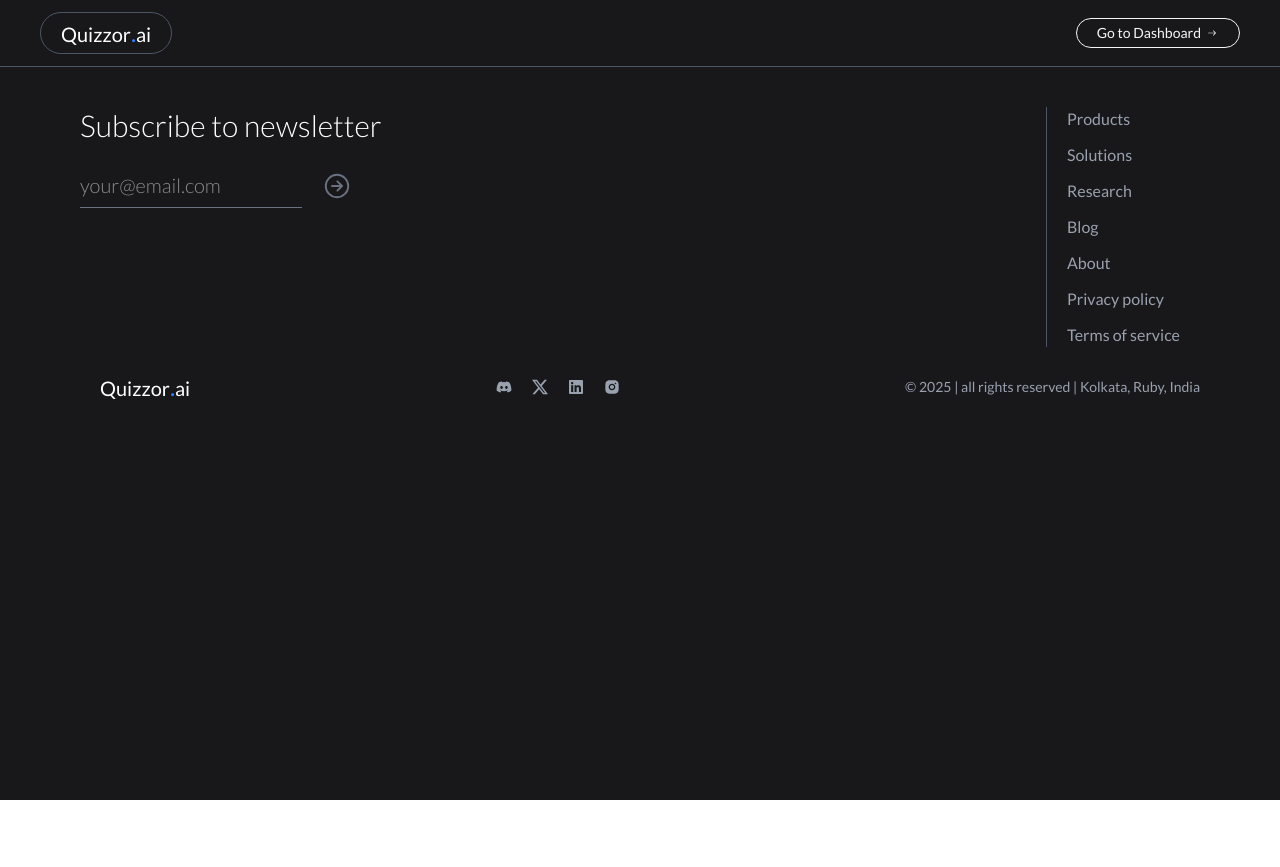
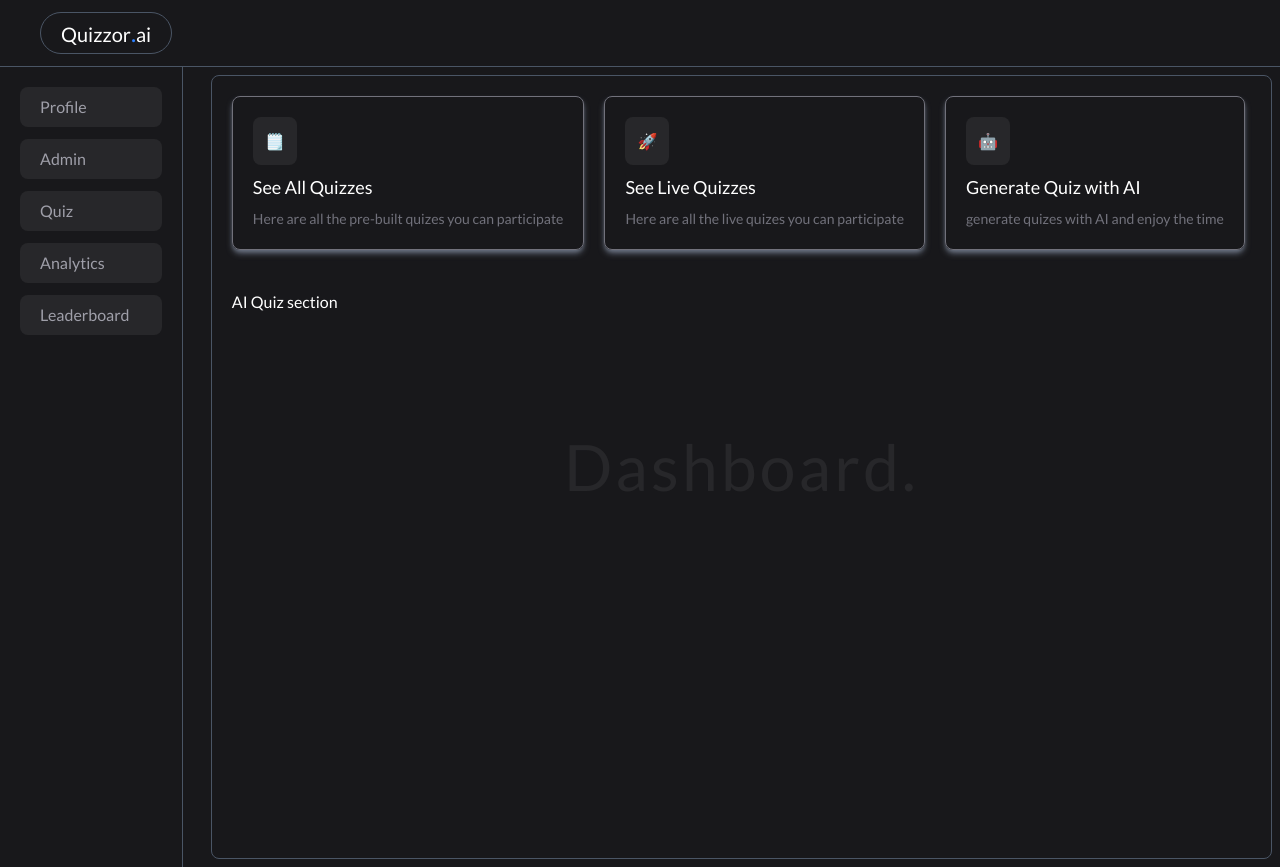
Before and after one commit to Dhritish-Mukherjee/Quizzor, a React (Vite) app in the folder src/Frontend/: page /dashboard/quiz/ai in a window 1280 px wide. Before the commit the page ends 800 px from the top, so only its background shows below. Built offline with nearby package versions, Linux system fonts and the light colour scheme.

Commit message:
dashboard added

```diff
--- a/src/Frontend/src/App.jsx
+++ b/src/Frontend/src/App.jsx
@@ -6,16 +6,36 @@
 import Home from "./pages/Home";
 import Dashboard from "./pages/Dashboard";
 import GradientButton from "./components/Button/GradientButton";
+import Profile from "./pages/Profile";
+import AdminProfile from "./pages/AdminProfile";
+import LeaderBoard from "./pages/LeaderBoard";
+import Analytics from "./pages/Analytics";
+import Quiz from "./pages/Quiz";
+import Quizes from "./components/QuizComponents/Quizes";
+import LiveQuizes from "./components/QuizComponents/LiveQuizes";
+import AiQuiz from "./components/QuizComponents/AiQuiz";
+
 
 const App = () => {
   return (
     <div className="w-full min-h-screen  bg-zinc-900 text-white  ">
-      <Navbar />
+
       <Routes>
         <Route path="/" element={<Home />} />
-        <Route path="/dashboard" element={<Dashboard />} />
+        <Route path="/dashboard" element={<Dashboard />}>
+            <Route path="/dashboard/profile" element={<Profile />} />
+            <Route path="/dashboard/admin" element={<AdminProfile />} />
+            <Route path="/dashboard/quiz" element={<Quiz />}>
+                  <Route path="/dashboard/quiz/quizes" element={<Quizes />} />
+                  <Route path="/dashboard/quiz/live" element={<LiveQuizes />} />
+                  <Route path="/dashboard/quiz/ai" element={<AiQuiz />} />
+            </Route>
+            <Route path="/dashboard/analytics" element={<Analytics/>} />
+            <Route path="/dashboard/leaderboard" element={<LeaderBoard />} />
+        </Route>
+
       </Routes>
-      <Footer />
+
     </div>
   );
 };
--- /dev/null
+++ b/src/Frontend/src/components/QuizComponents/AiQuiz.jsx
@@ -0,0 +1,11 @@
+import React from 'react'
+
+const AiQuiz = () => {
+  return (
+    <div>
+      AI Quiz section
+    </div>
+  )
+}
+
+export default AiQuiz
--- /dev/null
+++ b/src/Frontend/src/components/QuizComponents/LiveQuizes.jsx
@@ -0,0 +1,11 @@
+import React from 'react'
+
+const LiveQuizes = () => {
+  return (
+    <div>
+      LIve Quizes
+    </div>
+  )
+}
+
+export default LiveQuizes
--- /dev/null
+++ b/src/Frontend/src/components/QuizComponents/Quizes.jsx
@@ -0,0 +1,17 @@
+import React, { useEffect } from 'react'
+
+const Quizes = () => {
+
+    useEffect(() => {
+
+    },[])
+
+
+  return (
+    <div>
+      All Quizes here
+    </div>
+  )
+}
+
+export default Quizes
--- /dev/null
+++ b/src/Frontend/src/pages/AdminProfile.jsx
@@ -0,0 +1,11 @@
+import React from 'react'
+
+const AdminProfile = () => {
+  return (
+    <div>
+      Admin profile
+    </div>
+  )
+}
+
+export default AdminProfile
--- /dev/null
+++ b/src/Frontend/src/pages/Analytics.jsx
@@ -0,0 +1,11 @@
+import React from 'react'
+
+const Analytics = () => {
+  return (
+    <div>
+      Analytics page
+    </div>
+  )
+}
+
+export default Analytics
--- a/src/Frontend/src/pages/Dashboard.jsx
+++ b/src/Frontend/src/pages/Dashboard.jsx
@@ -1,11 +1,38 @@
-import React from 'react'
+import React from "react";
+import { Link, Outlet, Route, Routes } from "react-router-dom";
 
 const Dashboard = () => {
   return (
-    <div className='w-full h-auto '>
-      Dashboard page
+    <div className="w-full h-auto ">
+
+      <div className="uppe-navbar">
+        <nav className="flex justify-between py-3 px-5 sm:px-10 border-b border-gray-600 ">
+          <Link to="/">
+            <div className="logo border border-gray-600 px-3  py-0.5 sm:px-5 sm:py-1 rounded-full flex justify-center items-center ">
+              <h1 className="text-white text-lg sm:text-xl">
+                Quizzor<span className="text-blue-500 text-2xl ">.</span>ai
+              </h1>
+            </div>
+          </Link>
+        </nav>
+      </div>
+
+      <div className="lower-part flex gap-5 ">
+        <div className="sidebar w-1/6 h-screen bg-transparent border-r border-gray-600 p-5 hidden sm:flex flex-col gap-3 ">
+            <Link to='/dashboard/profile' ><li className="list-none px-5 py-2 bg-zinc-800 text-zinc-400 rounded-lg ">Profile</li></Link>
+            <Link to='/dashboard/admin'><li className="list-none px-5 py-2 bg-zinc-800 text-zinc-400 rounded-lg">Admin</li></Link>
+            <Link to='/dashboard/quiz'><li className="list-none px-5 py-2 bg-zinc-800 text-zinc-400 rounded-lg">Quiz</li></Link>
+            <Link to='/dashboard/analytics'><li className="list-none px-5 py-2 bg-zinc-800 text-zinc-400 rounded-lg">Analytics</li></Link>
+            <Link to='/dashboard/leaderboard'><li className="list-none px-5 py-2 bg-zinc-800 text-zinc-400 rounded-lg ">Leaderboard</li></Link>
+        </div>
+
+        <div className="main-content w-full p-5 border border-gray-600 m-2 rounded-lg relative z-2">
+          <Outlet />
+          <h3 className="absolute top-1/2 left-1/2 transform -translate-x-[50%]  -translate-y-[50%] -z-1 text-[5vw] tracking-wider text-zinc-800">Dashboard.</h3>
+        </div>
+      </div>
     </div>
-  )
-}
+  );
+};
 
 export default Dashboard;
--- a/src/Frontend/src/pages/Home.jsx
+++ b/src/Frontend/src/pages/Home.jsx
@@ -3,14 +3,18 @@
 import About from '../components/Section/About'
 import Working from '../components/Section/Working'
 import Features from '../components/Section/Features'
+import Navbar from '../components/Navbar'
+import Footer from '../components/Footer'
 
 const Home = () => {
   return (
     <div className='w-full h-auto '>
+       <Navbar />
       <Hero />
       <About />
       <Working />
       <Features />
+      <Footer />
     </div>
   )
 }
--- /dev/null
+++ b/src/Frontend/src/pages/LeaderBoard.jsx
@@ -0,0 +1,11 @@
+import React from 'react'
+
+const LeaderBoard = () => {
+  return (
+    <div>
+      Leaderboard
+    </div>
+  )
+}
+
+export default LeaderBoard
--- /dev/null
+++ b/src/Frontend/src/pages/Profile.jsx
@@ -0,0 +1,11 @@
+import React from 'react'
+
+const Profile = () => {
+  return (
+    <div>
+      from profile
+    </div>
+  )
+}
+
+export default Profile
--- /dev/null
+++ b/src/Frontend/src/pages/Quiz.jsx
@@ -0,0 +1,50 @@
+import React from 'react'
+import { Link, Outlet, useNavigate } from 'react-router-dom'
+
+const Quiz = () => {
+
+    const navigate = useNavigate();
+
+    const diffCards = [
+       {
+         title : "See All Quizzes",
+         logo: '🗒️',
+        desc : "Here are all the pre-built quizes you can participate",
+        navigate : "/dashboard/quiz/quizes"
+       },
+       {
+         title : "See Live Quizzes",
+         logo:'🚀',
+        desc : "Here are all the live quizes you can participate",
+        navigate : "/dashboard/quiz/live"
+       },
+       {
+         title : "Generate Quiz with AI",
+         logo: '🤖',
+        desc : "generate quizes with AI and enjoy the time",
+        navigate : "/dashboard/quiz/ai"
+       },
+
+    ]
+
+    const handleClick = (path) => {
+        navigate(path)
+    }
+  return (
+    <div className=''>
+      <div className="cards flex flex-wrap gap-5 mb-10">
+        {diffCards.map((item, index) => (
+            <Link to={item.navigate}><div onClick={() => handleClick(item.navigate)} key={index} className="card p-5 border border-zinc-500  rounded-lg flex flex-col gap-2 hover:scale-105 hover:shadow-gray-500 shadow-gray-500 shadow-md hover:shadow-lg transition-all duration-300  ">
+                <p className=' p-3 bg-zinc-800 w-fit rounded-lg  '>{item.logo}</p>
+                <h3 className='text-lg'>{item.title}</h3>
+                <p className='text-sm text-zinc-500'>{item.desc}</p>
+            </div></Link>
+        ))}
+      </div>
+
+      <Outlet />
+    </div>
+  )
+}
+
+export default Quiz
```
Also changed, not shown: src/Frontend/src/api/axiosClient.js (added).
